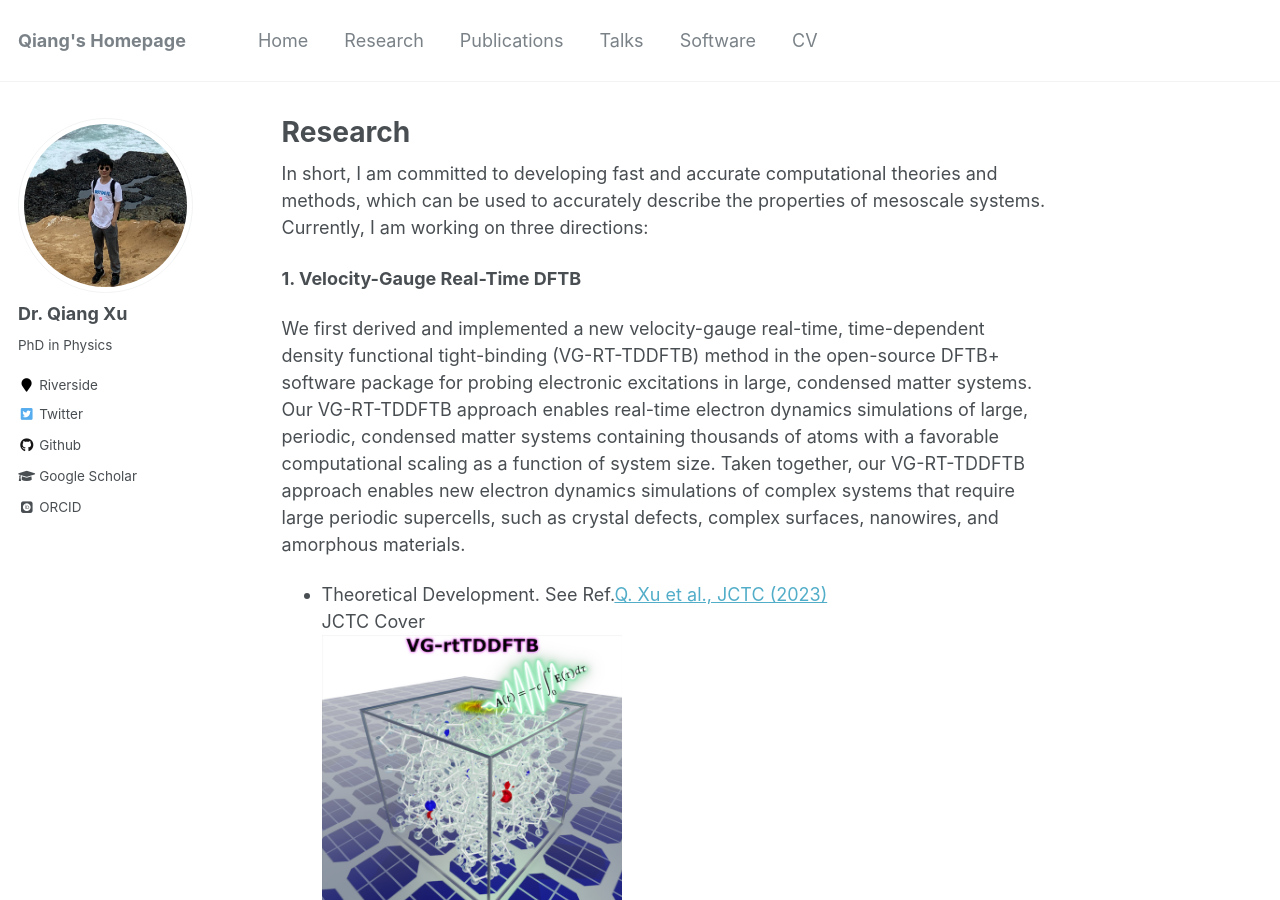
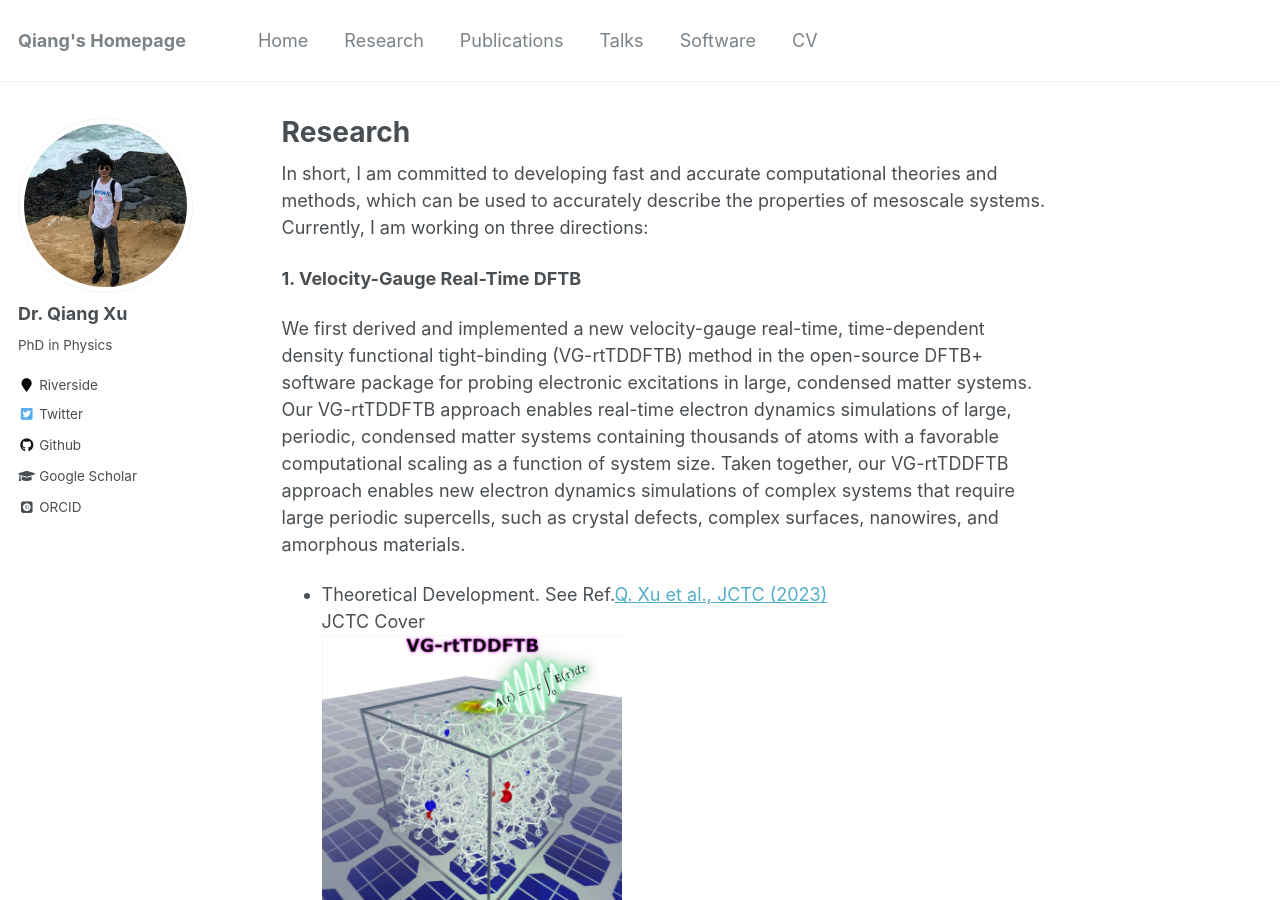
Before and after one commit to xqjlu/xqjlu.github.io, a Jekyll site: the page built from _pages/research.md, in a window 1280 px wide and 900 px high. Built offline with Jekyll 4.4.1, drawn with Linux system fonts in a browser that asks for light colours; some web fonts are replaced.

Commit message:
RT to rt

```diff
--- a/_pages/research.md
+++ b/_pages/research.md
@@ -11,7 +11,7 @@ In short, I am committed to developing fast and accurate computational theories
 
 **1. Velocity-Gauge Real-Time DFTB**
 
-We first derived and implemented a new velocity-gauge real-time, time-dependent density functional tight-binding (VG-RT-TDDFTB) method in the open-source DFTB+ software package for probing electronic excitations in large, condensed matter systems. Our VG-RT-TDDFTB approach enables real-time electron dynamics simulations of large, periodic, condensed matter systems containing thousands of atoms with a favorable computational scaling as a function of system size. Taken together, our VG-RT-TDDFTB approach enables new electron dynamics simulations of complex systems that require large periodic supercells, such as crystal defects, complex surfaces, nanowires, and amorphous materials.
+We first derived and implemented a new velocity-gauge real-time, time-dependent density functional tight-binding (VG-rtTDDFTB) method in the open-source DFTB+ software package for probing electronic excitations in large, condensed matter systems. Our VG-rtTDDFTB approach enables real-time electron dynamics simulations of large, periodic, condensed matter systems containing thousands of atoms with a favorable computational scaling as a function of system size. Taken together, our VG-rtTDDFTB approach enables new electron dynamics simulations of complex systems that require large periodic supercells, such as crystal defects, complex surfaces, nanowires, and amorphous materials.
 * Theoretical Development. See Ref.[Q. Xu et al., JCTC (2023)](https://doi.org/10.48550/arXiv.2308.09782)
 JCTC Cover<br/><img src='/images/dftb.png' width="300" height="300" >
 
```
